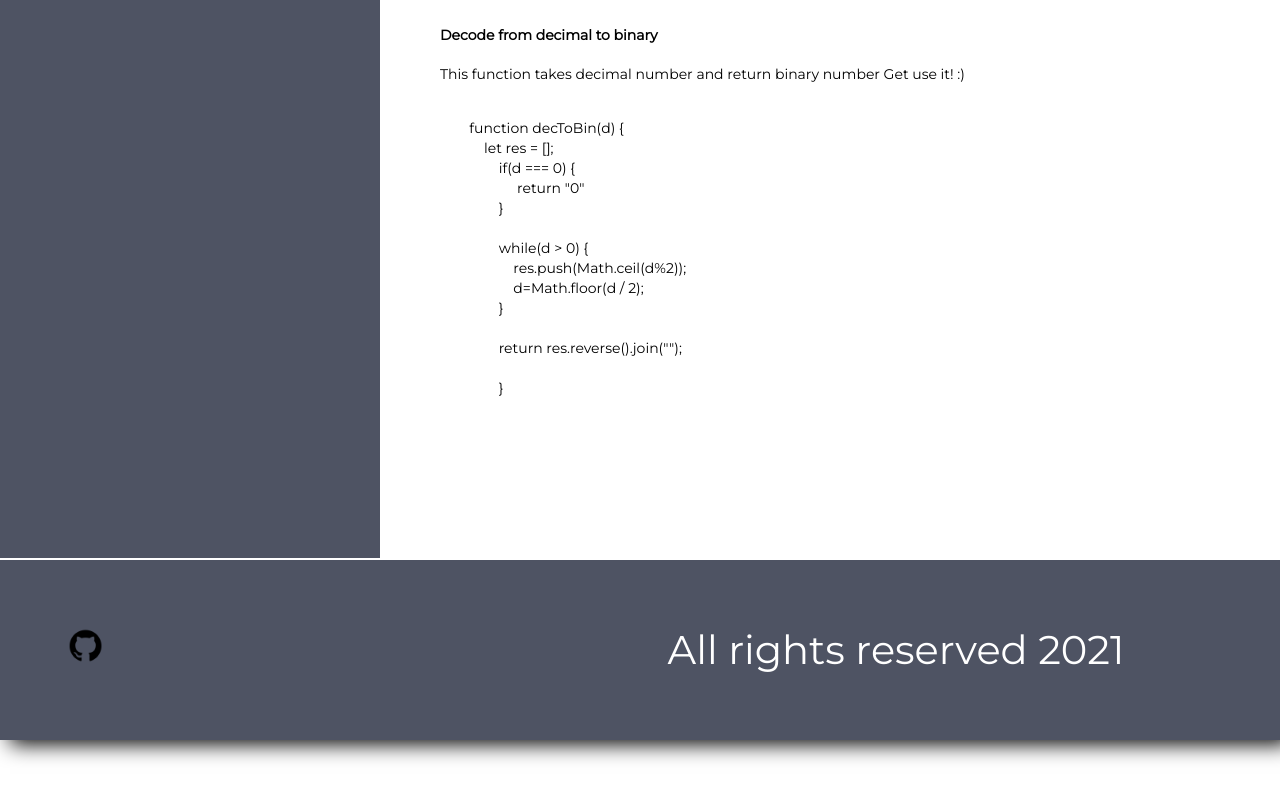
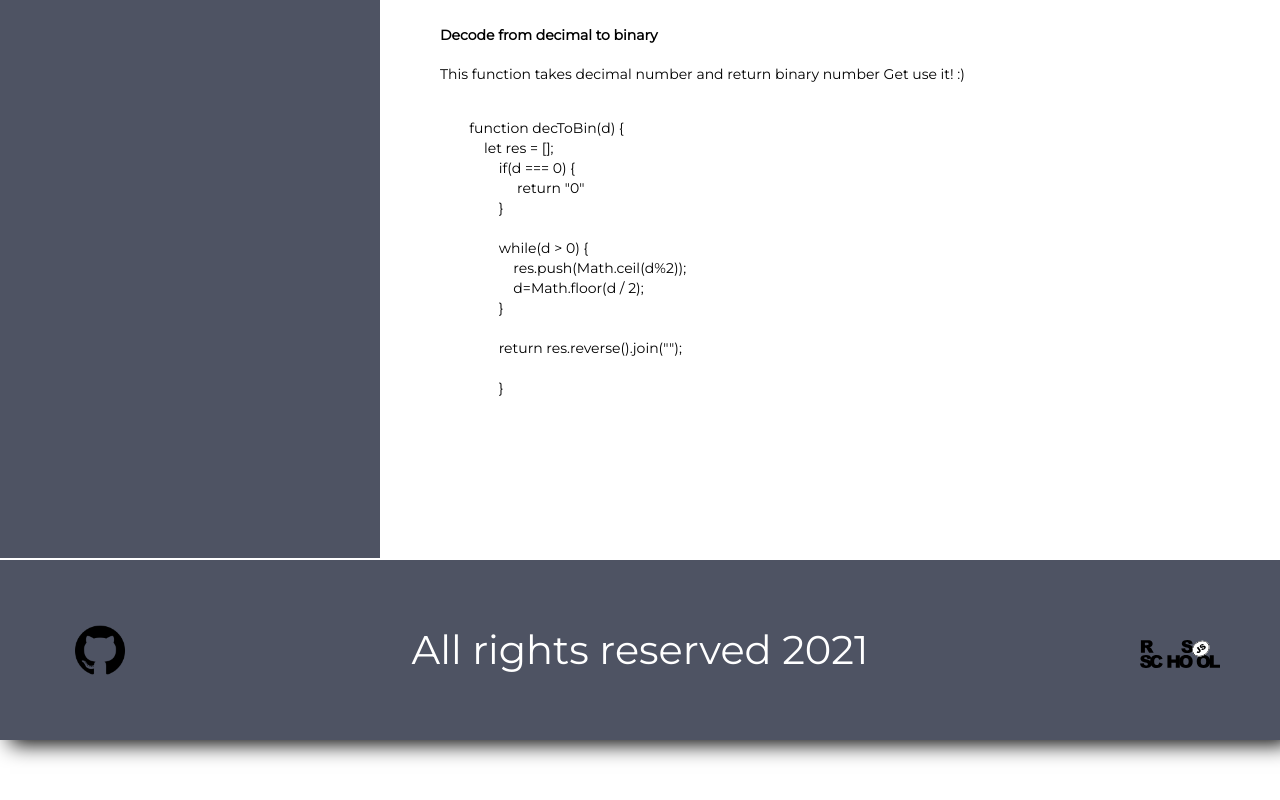
Before and after one commit to Yuri0494/rsschool-cv, a plain HTML site: page index.html in a window 1280 px wide. Shown: the part 2654-3454 px from the top of the page. Drawn offline with nearby package versions, Linux system fonts and the light colour scheme.

```diff
--- a/style.css
+++ b/style.css
@@ -125,7 +125,8 @@ pre {
     height: 3rem;
     display: flex;
     padding: 3rem;
-    justify-content: space-around;
+    justify-content: center;
+    align-items: center;
 }
 
 .footer p {
@@ -134,7 +135,12 @@ pre {
 }
 
 .footer img {
-    max-width: 10%;
+    max-width: 100%;
+}
+
+.footer a {
+    width: 4rem;
+    display: inline;
 }
 
 @media (max-width: 640px) {
```
Also changed, not shown: index.html (line endings or trailing spaces).
